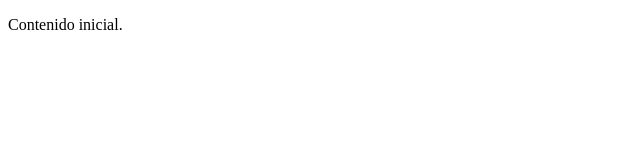
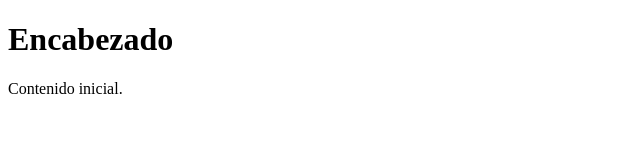
Before and after one commit to laautalenss/proyecto-web, a plain HTML site: page index.html in a window 1280 px wide. Shown: the whole page, without its empty margins (0-640 px from the left). Drawn offline with Linux system fonts and the light colour scheme.

Commit message:
Agregar sección de encabezado en index.html 2

```diff
--- a/index.html
+++ b/index.html
@@ -6,8 +6,9 @@
   <title>Proyecto Web</title>
 </head>
 <body>
-  <main>
+  <header>
+    <h1>Encabezado</h1>
+  </header>
     <p>Contenido inicial.</p>
-  </main>
 </body>
 </html>
```
